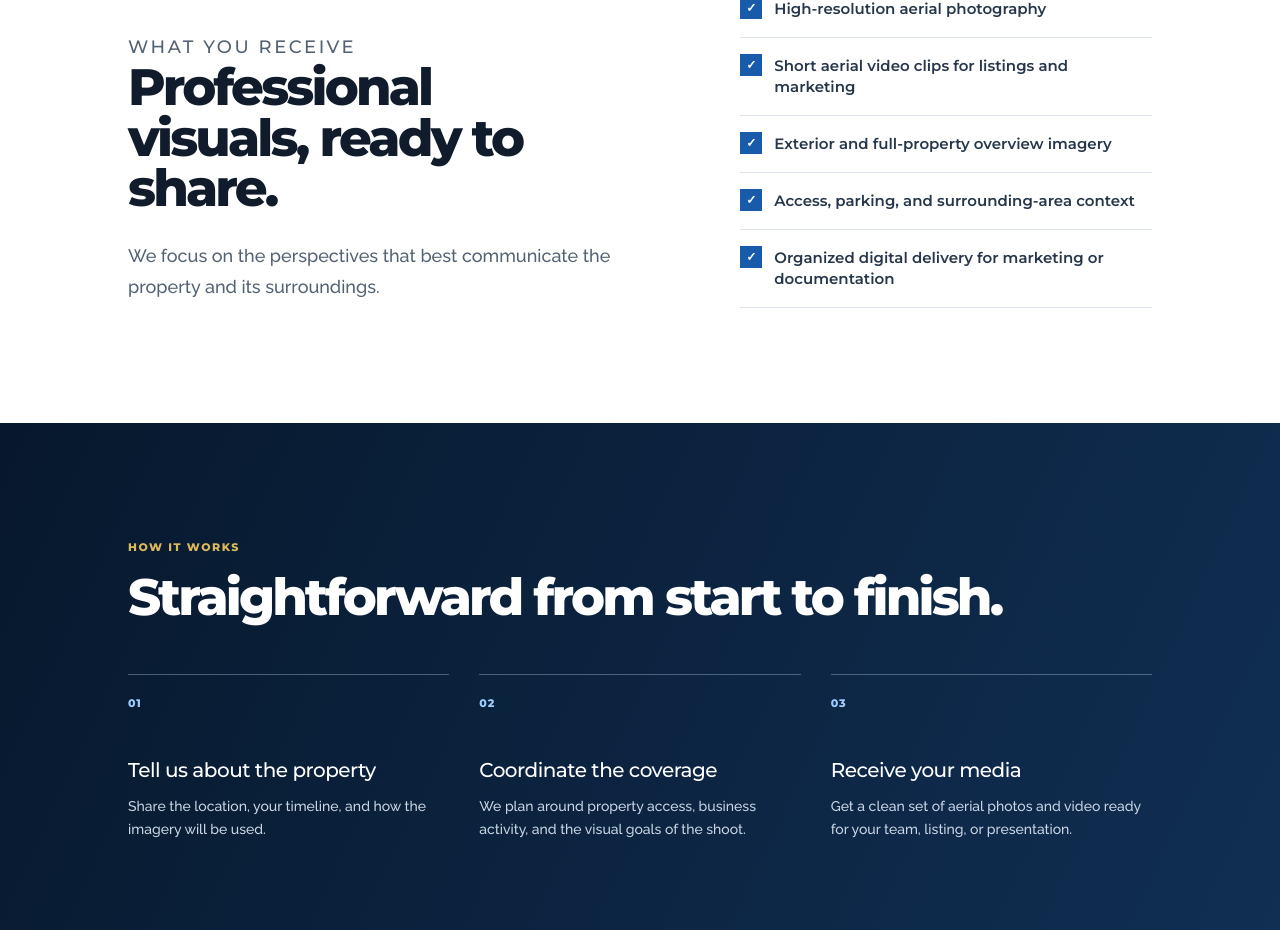
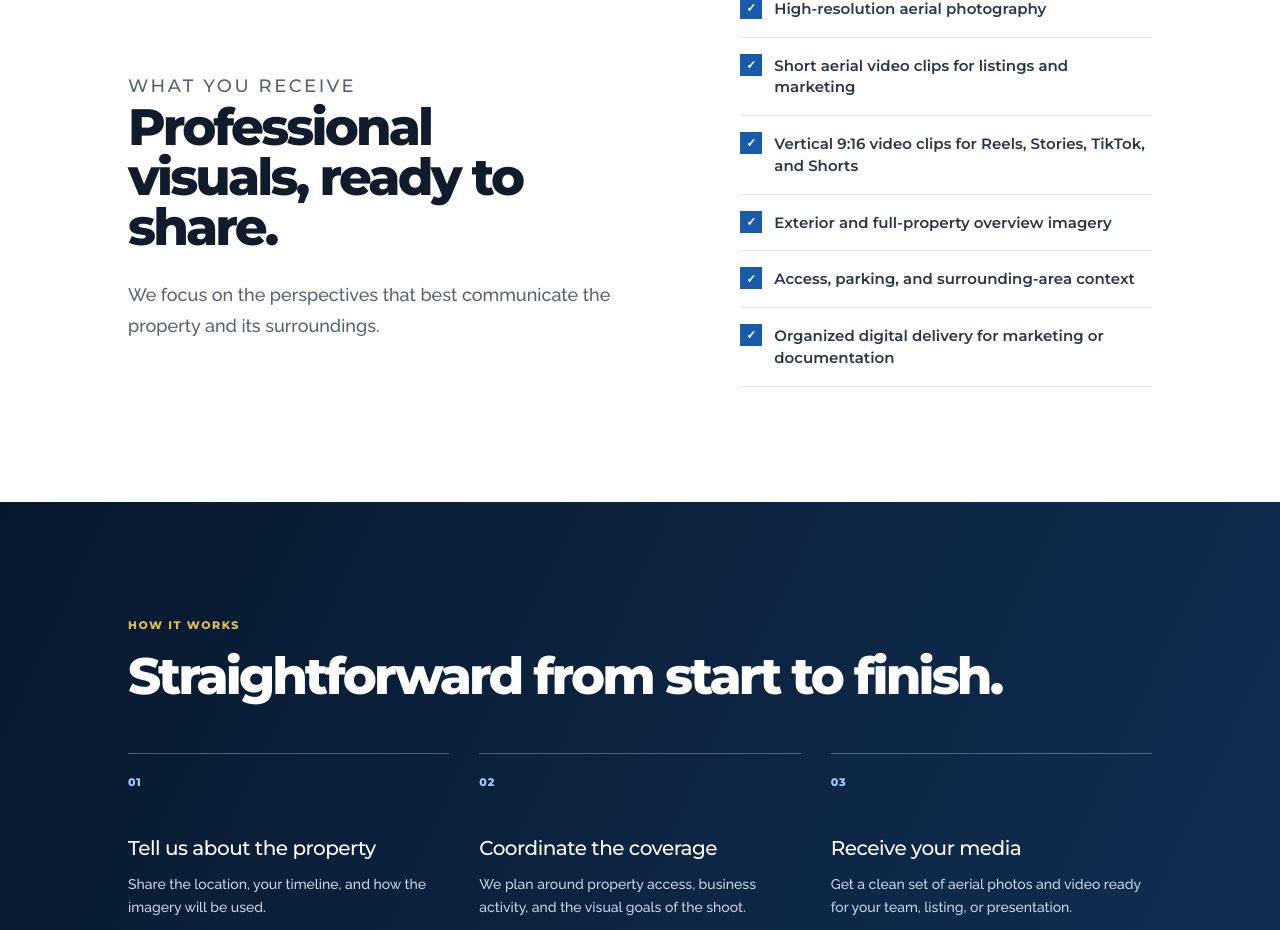
Before and after one commit to jaredjdiaz/jd-aerial-solutions, a Next.js app: page /commercial-properties in a window 1280 px wide. Shown: the part 1933-2863 px from the top of the page. Built offline with nearby package versions, Linux system fonts and the light colour scheme.

Commit message:
Highlight vertical social video delivery

```diff
--- a/app/commercial-properties/page.tsx
+++ b/app/commercial-properties/page.tsx
@@ -21,7 +21,7 @@ const content: ServicePageContent = {
       { number: "03", title: "Create a visual record", copy: "Keep a clear reference of the property exterior and site context for your files or project team." },
     ],
   },
-  deliverables: { label: "What you receive", heading: "Professional visuals, ready to share.", copy: "We focus on the perspectives that best communicate the property and its surroundings.", items: ["High-resolution aerial photography", "Short aerial video clips for listings and marketing", "Exterior and full-property overview imagery", "Access, parking, and surrounding-area context", "Organized digital delivery for marketing or documentation"] },
+  deliverables: { label: "What you receive", heading: "Professional visuals, ready to share.", copy: "We focus on the perspectives that best communicate the property and its surroundings.", items: ["High-resolution aerial photography", "Short aerial video clips for listings and marketing", "Vertical 9:16 video clips for Reels, Stories, TikTok, and Shorts", "Exterior and full-property overview imagery", "Access, parking, and surrounding-area context", "Organized digital delivery for marketing or documentation"] },
   process: {
     label: "How it works",
     heading: "Straightforward from start to finish.",
@@ -33,7 +33,7 @@ const content: ServicePageContent = {
   },
   faqs: [
     { question: "Can this be used for listings and marketing?", answer: "Yes. Aerial photography and short video clips are well suited for property listings, marketing material, websites, brochures, and presentations." },
-    { question: "Can you create short aerial videos for a property?", answer: "Yes. We can discuss short aerial video coverage for listings, websites, social media, and other property-marketing needs." },
+    { question: "Can you create short aerial videos for a property?", answer: "Yes. We can discuss horizontal video for listings and websites, plus vertical 9:16 clips for social media, Reels, Stories, TikTok, and Shorts." },
     { question: "Can you work around an operating business?", answer: "Yes. We coordinate timing and property access in advance to keep the flight as efficient and low-disruption as possible." },
     { question: "Does this include interior photography?", answer: "This service is focused on aerial and exterior imagery. If you have a specific project in mind, contact us and we can discuss the visual coverage you need." },
   ],
--- a/app/page.tsx
+++ b/app/page.tsx
@@ -12,7 +12,7 @@ const services: { icon: ServiceIconName; title: string; description: string; hre
   { icon: "roof", title: "Roof Documentation", description: "Aerial visual documentation for roofs, building exteriors, towers, and hard-to-reach structures.", href: "/roof-documentation" },
   { icon: "model", title: "3D Models", description: "Visual 3D models of buildings, structures, and sites created from aerial imagery.", href: "/3d-models" },
   { icon: "site", title: "Site Overview Imagery", description: "High-resolution aerial overviews that help teams, clients, and stakeholders see the full site clearly.", href: "/site-overview-imagery" },
-  { icon: "commercial", title: "Commercial Properties", description: "Aerial photo and video for property marketing, site overviews, and asset documentation.", href: "/commercial-properties" },
+  { icon: "commercial", title: "Commercial Properties", description: "Aerial photo, video, and social-ready vertical clips for property marketing, site overviews, and asset documentation.", href: "/commercial-properties" },
   { icon: "land", title: "Vacant Land & Development", description: "Aerial imagery and site-overview visuals for land marketing, planning conversations, and development context.", href: "/vacant-land-development" },
 ];
 const work = [{ title: "Mountain Cabin", detail: "Personal aerial study · Bayfield, Colorado", category: "Property marketing", image: "/images/colorado-springs-cabin.png" }];
--- a/app/site-overview-imagery/page.tsx
+++ b/app/site-overview-imagery/page.tsx
@@ -21,7 +21,7 @@ const content: ServicePageContent = {
       { number: "03", title: "Create visuals worth sharing", copy: "Professional imagery gives your team a clean, useful asset for reports, presentations, and marketing." },
     ],
   },
-  deliverables: { label: "What you receive", heading: "Useful visuals, ready to use.", copy: "Each flight is planned around the perspective and context your project needs most.", items: ["High-resolution aerial still photography", "Wide site-overview images", "Property and surrounding-area context", "Organized digital delivery for easy sharing"] },
+  deliverables: { label: "What you receive", heading: "Useful visuals, ready to use.", copy: "Each flight is planned around the perspective and context your project needs most.", items: ["High-resolution aerial still photography", "Wide site-overview images", "Optional vertical 9:16 video clips for social media", "Property and surrounding-area context", "Organized digital delivery for easy sharing"] },
   process: {
     label: "How it works",
     heading: "Simple from quote to delivery.",
```
